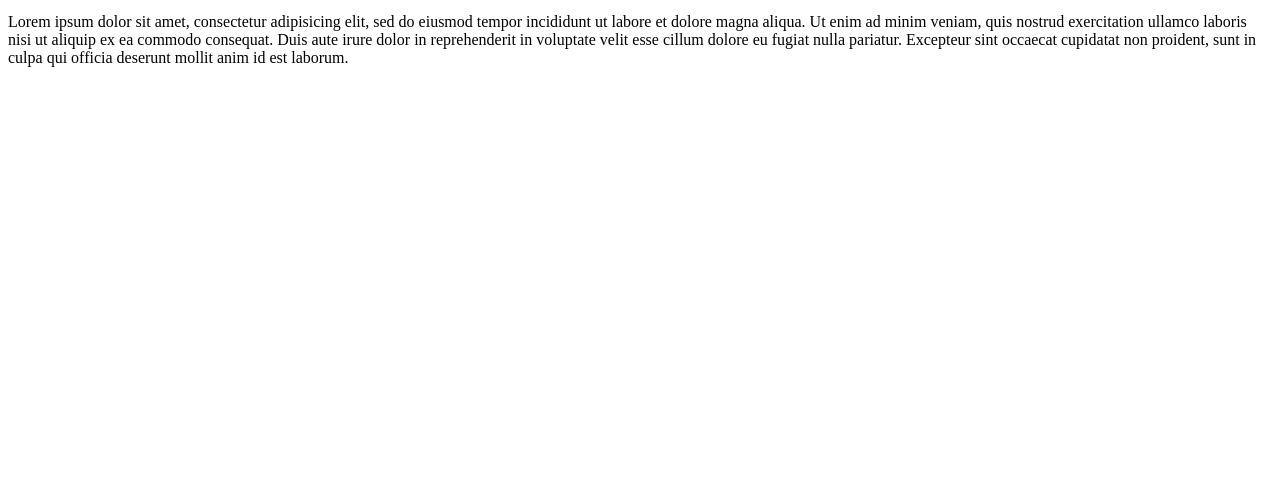
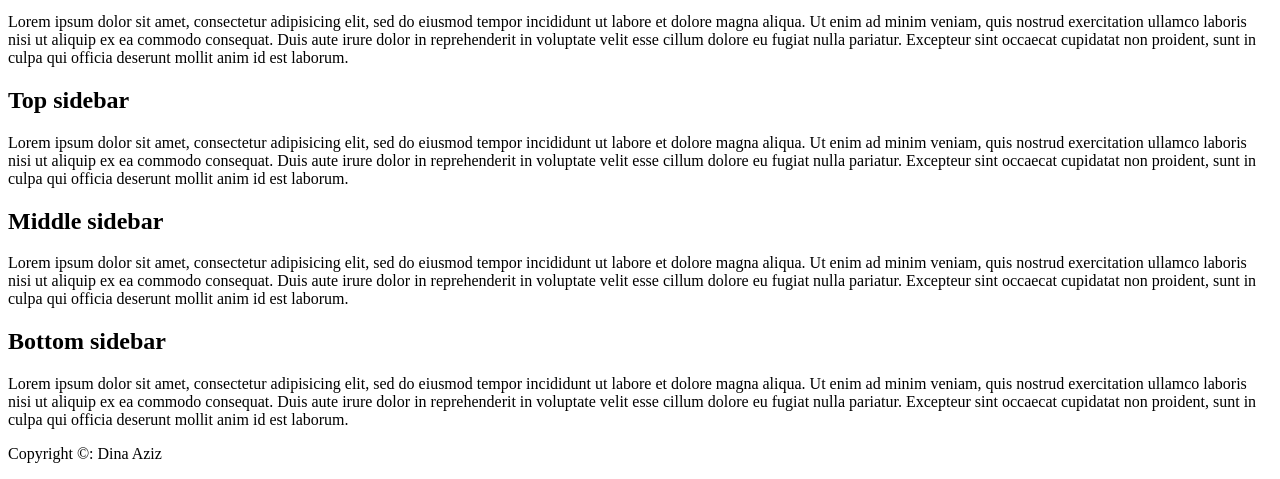
Before and after one commit to dinaaziz/portfolio_website_project, a plain HTML site: page index.html in a window 1280 px wide. Shown: the part 334-813 px from the top of the page. Drawn offline with Linux system fonts and the light colour scheme.

Commit message:
add code to main page

```diff
--- a/index.html
+++ b/index.html
@@ -34,8 +34,31 @@
        </content>
      </artile>
    </div>
+  </div>
+  <aside class="top-sidebar">
+    <article>
+      <h2>Top sidebar</h2>
+      <p>Lorem ipsum dolor sit amet, consectetur adipisicing elit, sed do eiusmod tempor incididunt ut labore et dolore magna aliqua. Ut enim ad minim veniam, quis nostrud exercitation ullamco laboris nisi ut aliquip ex ea commodo consequat. Duis aute irure dolor in reprehenderit in voluptate velit esse cillum dolore eu fugiat nulla pariatur. Excepteur sint occaecat cupidatat non proident, sunt in culpa qui officia deserunt mollit anim id est laborum.
+      </p>
+    </article>
+  </aside>
+  <aside class="middle-sidebar">
+    <article>
+      <h2>Middle sidebar</h2>
+      <p>Lorem ipsum dolor sit amet, consectetur adipisicing elit, sed do eiusmod tempor incididunt ut labore et dolore magna aliqua. Ut enim ad minim veniam, quis nostrud exercitation ullamco laboris nisi ut aliquip ex ea commodo consequat. Duis aute irure dolor in reprehenderit in voluptate velit esse cillum dolore eu fugiat nulla pariatur. Excepteur sint occaecat cupidatat non proident, sunt in culpa qui officia deserunt mollit anim id est laborum.
+      </p>
+    </article>
+  </aside>
+  <aside class="bottom-sidebar">
+    <article>
+      <h2>Bottom sidebar</h2>
+      <p>Lorem ipsum dolor sit amet, consectetur adipisicing elit, sed do eiusmod tempor incididunt ut labore et dolore magna aliqua. Ut enim ad minim veniam, quis nostrud exercitation ullamco laboris nisi ut aliquip ex ea commodo consequat. Duis aute irure dolor in reprehenderit in voluptate velit esse cillum dolore eu fugiat nulla pariatur. Excepteur sint occaecat cupidatat non proident, sunt in culpa qui officia deserunt mollit anim id est laborum.
+      </p>
+    </article>
+  </aside>
 
-  </div>
-
+  <footer class="mainfooter">
+    <p>Copyright &copy: Dina Aziz</p>
+  </footer>
 </body>
 </html>
```
